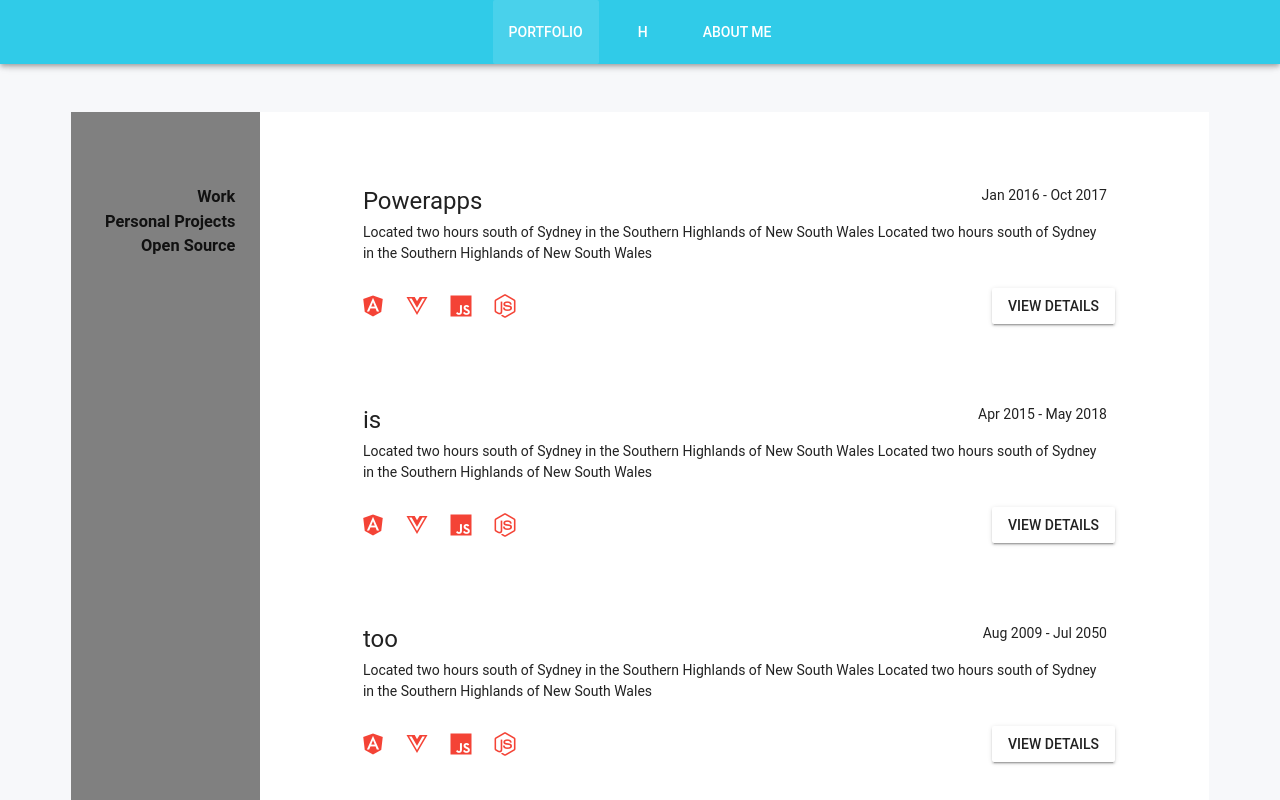
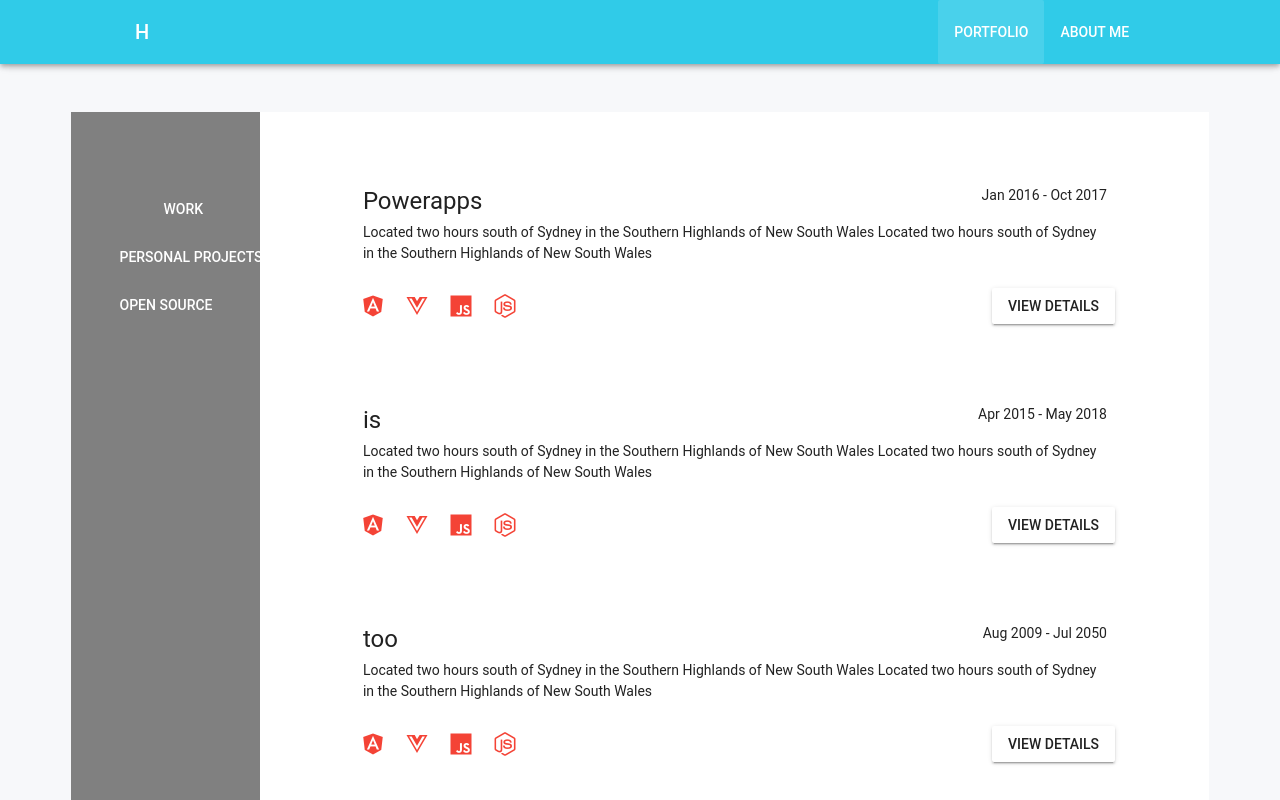
Before and after one commit to haoRchen/haoRchen.github.io, a Vue app: page /#/portfolio in a window 1280 px wide. Shown: the top 800 px of the page. Built offline with nearby package versions, Linux system fonts and the light colour scheme.

Commit message:
toolbar, before converting to bulma

```diff
--- /dev/null
+++ b/src/assets/ProjectList/work.js
@@ -0,0 +1,30 @@
+export default [
+  {
+    id: 1,
+    name: "Powerapps",
+    date: "Jan 2016 - Oct 2017",
+    description:
+      "Located two hours south of Sydney in the Southern Highlands of New South Wales Located two hours south of Sydney in the Southern Highlands of New South Wales "
+  },
+  {
+    id: 2,
+    name: "is",
+    date: "Apr 2015 - May 2018",
+    description:
+      "Located two hours south of Sydney in the Southern Highlands of New South Wales Located two hours south of Sydney in the Southern Highlands of New South Wales "
+  },
+  {
+    id: 3,
+    name: "too",
+    date: "Aug 2009 - Jul 2050",
+    description:
+      "Located two hours south of Sydney in the Southern Highlands of New South Wales Located two hours south of Sydney in the Southern Highlands of New South Wales "
+  },
+  {
+    id: 4,
+    name: "powerful",
+    date: "Feb 2012 - Dec 2017",
+    description:
+      "Located two hours south of Sydney in the Southern Highlands of New South Wales Located two hours south of Sydney in the Southern Highlands of New South Wales "
+  }
+];
--- a/src/components/AboutMe.vue
+++ b/src/components/AboutMe.vue
@@ -11,7 +11,7 @@
       row>
       <v-flex
         sm12
-        md5>
+        md6>
         <v-container>
           <!-- <img src="https://developers.google.com/maps/documentation/urls/images/map-no-params.png" height="700px" width="500px" alt="My location"> -->
           <google-map/>
@@ -19,7 +19,7 @@
       </v-flex>
       <v-flex
         sm12
-        md5> <!-- 2nd Column -->
+        md6> <!-- 2nd Column -->
         <v-container>
           <v-container>
             <h1 class="text-xs-left">Whale hello there!</h1>
--- a/src/components/GoogleMap.vue
+++ b/src/components/GoogleMap.vue
@@ -15,14 +15,14 @@
     <gmap-map
       :center="center"
       :zoom="12"
-      style="width:100%;  height: 700px;"
+      style="width:100%;  height: 600px;"
     >
       <gmap-marker
+        v-for="(m, index) in markers"
         :key="index"
-        v-for="(m, index) in markers"
         :position="m.position"
         @click="center=m.position"
-      ></gmap-marker>
+      />
     </gmap-map>
   </v-container>
 </template>
--- a/src/components/PortfolioComponents/Portfolio.vue
+++ b/src/components/PortfolioComponents/Portfolio.vue
@@ -8,12 +8,25 @@
       row>
       <v-flex
         id="HeaderPane"
+        class="text-xs-right"
         sm12
         md2 >
-        <v-container mt-5>
-          <h3 class="text-sm-right">Work</h3>
+        <v-container mt-5 >
+          <v-btn
+            flat
+            color="white"
+            class="text-xs-right">Work</v-btn>
+          <v-btn
+            flat
+            color="white"
+            class="text-xs-right">Personal Projects</v-btn>
+          <v-btn
+            flat
+            color="white"
+            class="text-xs-right">Open Source</v-btn>
+            <!-- <h3 class="text-sm-right">Work</h3>
           <h3 class="text-sm-right">Personal Projects</h3>
-          <h3 class="text-sm-right">Open Source</h3>
+          <h3 class="text-sm-right">Open Source</h3> -->
         </v-container>
       </v-flex>
       <v-flex
@@ -28,7 +41,7 @@
               xs10
               md11>
               <ProjectCard
-                v-for="project in list"
+                v-for="project in workList"
                 :key="project.id"
                 :project="project"
               />
@@ -42,7 +55,7 @@
 
 <script>
 import ProjectCard from "@/components/PortfolioComponents/ProjectCard.vue";
-import ProjectList from "@/assets/ProjectList";
+import WorkProjects from "@/assets/ProjectList/work";
 export default {
   name: "Portfolio",
   components: {
@@ -50,11 +63,11 @@ export default {
   },
   data: function() {
     return {
-      list: Object
+      workList: Object
     };
   },
   mounted() {
-    this.list = ProjectList;
+    this.workList = WorkProjects;
   }
 };
 </script>
--- a/src/components/PortfolioComponents/ProjectCard.vue
+++ b/src/components/PortfolioComponents/ProjectCard.vue
@@ -10,13 +10,13 @@
           <v-card-title primary-title>
             <v-layout>
               <v-flex>
-                <h4 class="headline mb-0">{{ Project.name }}</h4>
+                <h4 class="headline mb-0">{{ project.name }}</h4>
               </v-flex>
               <v-flex class="text-xs-right">
-                <p>{{ Project.date }}</p>
+                <p>{{ project.date }}</p>
               </v-flex>
             </v-layout>
-            {{ Project.description }}
+            {{ project.description }}
           </v-card-title>
           <v-card-actions>
             <v-layout>
@@ -57,7 +57,7 @@
 export default {
   name: "ProjectTitle",
   props: {
-    Project: {
+    project: {
       type: Object,
       required: true,
       default: () => {
--- a/src/components/Toolbar.vue
+++ b/src/components/Toolbar.vue
@@ -1,36 +1,51 @@
 <template>
+  <nav>
     <v-toolbar
       id="toolbar"
       app
+      fixed
       scroll-off-screen>
-    <!-- <v-toolbar-side-icon></v-toolbar-side-icon> -->
-    <!-- <v-toolbar-title class="white-text">H</v-toolbar-title> -->
+      <v-toolbar-title
+        id="logo"
+        class="white-text">H</v-toolbar-title>
       <v-spacer/>
-    <v-toolbar-items class="hidden-sm-and-down">
+      <v-toolbar-items
+        id="toolBarItems"
+      >
         <v-btn
           to="/portfolio"
+          class="hidden-sm-and-down"
           color="white"
           flat>Portfolio</v-btn>
         <v-btn
-        to="/"
-        color="white"
-        flat>H</v-btn>
-      <v-btn
           to="/about-me"
+          class="hidden-sm-and-down"
           color="white"
           flat>About me</v-btn>
       </v-toolbar-items>
-    <v-spacer/>
     </v-toolbar>
+  </nav>
 </template>
 
 <script>
-export default {};
+export default {
+  data() {
+    return {
+      example: ["Portfolio", "About Me"]
+    };
+  }
+};
 </script>
 <style>
 #toolbar {
   background-color: #30cbe8;
 }
+#logo {
+  padding-left: 9%;
+}
+#toolBarItems {
+  padding-right: 9%;
+}
 .white-text {
   color: white;
 }
```
Also changed, not shown: src/assets/ProjectList/personal.js (added, +30 -0 lines), src/assets/ProjectList/openSource.js (renamed from src/assets/ProjectList/index.js). Lines whose indentation alone changed are shown as unchanged.
